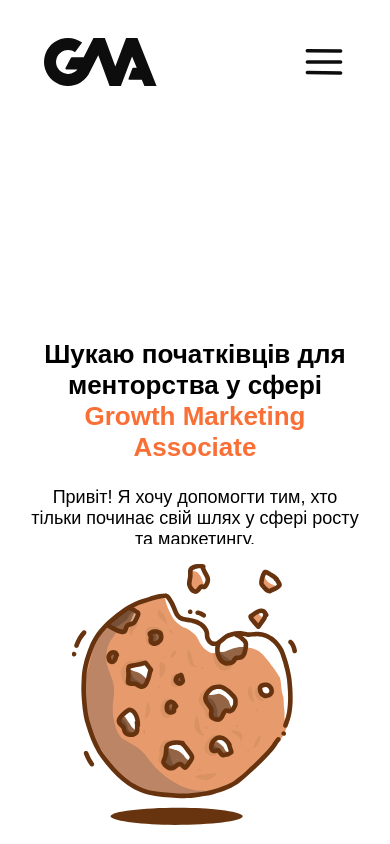
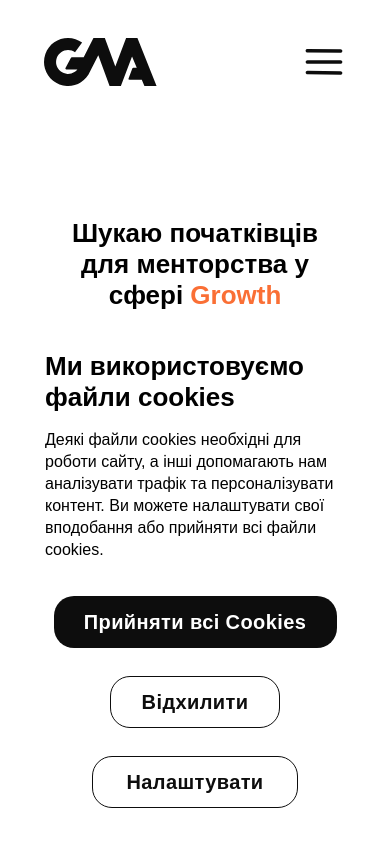
Before and after one commit to Maksymus333333/Growth_Marketing, a React (Create React App) app: page / in a window 390 px wide. Shown: the top 844 px of the page. Built offline with nearby package versions, Linux system fonts and the light colour scheme.

Commit message:
add 404 page +new cookies item

```diff
--- a/src/global/router/Routes.tsx
+++ b/src/global/router/Routes.tsx
@@ -2,6 +2,7 @@ import React from 'react';
 import { Routes, Route } from 'react-router-dom';
 import { LandingPage } from '../../pages/LandingPage';
 import { ThanksPage } from '../../pages/ThanksPage';
+import { Page404 } from '../../pages/404';
 
 export const AppRoutes = () => {
   return (
@@ -11,6 +12,7 @@ export const AppRoutes = () => {
       <Route path="/contacts" element={<Contacts />} />
       <Route path="/program" element={<Program />} /> */}
       <Route path="/thanks" element={<ThanksPage />} />
+      <Route path="*" element={<Page404/>} />
     </Routes>
   );
 };
--- a/src/modules/AboutCourse/Application/styles/style.css
+++ b/src/modules/AboutCourse/Application/styles/style.css
@@ -3,7 +3,7 @@
   align-items: center;
   justify-content: center;
   width: 100%;
-  padding: 0 160px;
+  padding: 0px 160px 130px 160px;
 }
 
 .application-section-container {
--- a/src/modules/AboutCourse/Conditions/styles/style.css
+++ b/src/modules/AboutCourse/Conditions/styles/style.css
@@ -90,6 +90,6 @@
     flex-direction: column;
     gap: 40px;
     justify-content: center;
-    padding: 130px 24px 40px;
+    padding: 0px 24px 40px;
   }
 }
--- a/src/modules/AboutCourse/MainSection/styles/style.css
+++ b/src/modules/AboutCourse/MainSection/styles/style.css
@@ -6,6 +6,7 @@
   background: url('../../../../assets/images/main-background.svg');
   background-repeat: no-repeat;
   background-position: center;
+  padding: 0px 160px;
 }
 
 .main-section-container {
@@ -20,4 +21,13 @@
   .main-section-container {
     padding: 121px 29px 156px;
   }
+  .main-section-wrapper {
+    padding: 0px;
+  }
 }
+
+@media (max-width: 1024px) {
+  .main-section-container {
+    padding: 0px 58px;
+  }
+}
--- a/src/modules/CookieConsent/index.tsx
+++ b/src/modules/CookieConsent/index.tsx
@@ -1,6 +1,5 @@
 import React, { useState, useEffect, useCallback } from 'react';
 import ReactGA from 'react-ga4';
-import CookiesIcon from '../../assets/images/cookies.svg';
 import './styles/styles.css';
 
 const COOKIE_KEY = 'cookiesAccepted';
@@ -40,7 +39,6 @@ export const CookieConsent = () => {
 
   return isVisible ? (
     <div className="cookie-consent-wrapper">
-      <img src={CookiesIcon} alt="Cookies ico" />
       <div className="cookie-message">
         <div className="cookie-text">
           <h2 className="cookie-main-title">Ми використовуємо файли cookies</h2>
@@ -56,7 +54,7 @@ export const CookieConsent = () => {
           <button className="cookie-buttons-cancel" onClick={handleReject}>
             Відхилити
           </button>
-          <button className="cookie-buttons-cancel">Налаштувати</button>
+          <button className="cookie-buttons-settings">Налаштувати</button>
         </div>
       </div>
     </div>
--- a/src/modules/CookieConsent/styles/styles.css
+++ b/src/modules/CookieConsent/styles/styles.css
@@ -4,8 +4,9 @@
   left: 0;
   right: 0;
   margin: 0 auto;
-  width: 1422px;
+  padding: 0px 90px;
   background-color: #fff;
+  border-color: rgba(218, 218, 218, 1);
   border-radius: 24px;
   display: flex;
   gap: 20px;
@@ -15,16 +16,16 @@
 
 .cookie-message {
   display: flex;
-  flex-direction: column;
-  height: 300px;
-  padding: 36px 36px 36px 0;
+  flex-direction: row;
+  padding: 36px 72px 36px 72px;
   justify-content: space-between;
+  gap: 70px;
 }
 
 .cookie-text {
   display: flex;
   flex-direction: column;
-  gap: 20px;
+  gap: 16px;
 }
 
 .cookie-main-title {
@@ -33,29 +34,87 @@
 }
 
 .cookie-text-description {
-  font-size: 20px;
-  line-height: 28px;
+  font-size: 16px;
+  font-weight: 400;
+  line-height: 22px;
 }
 
 .cookie-buttons {
   display: flex;
-  gap: 32px;
+  gap: 28px;
+  align-items: end;
 }
 
 .cookie-buttons-confirm {
+  width: 283px;
+  height: 52px;
   font-size: 20px;
+  font-weight: 700;
   letter-spacing: 0.02em;
   line-height: 28px;
   color: #fff;
   background-color: #0d0d0d;
-  padding: 16px 48px;
+  padding: 0px 10px;
+  border-radius: 20px;
 }
 
 .cookie-buttons-cancel {
   font-size: 20px;
+  font-weight: 700;
   letter-spacing: 0.02em;
   line-height: 28px;
   border: 1px solid #0d0d0d;
   color: #0d0d0d;
-  padding: 16px 48px;
+  padding: 0px 10px;
+  border-radius: 20px;
+  width: 170px;
+  height: 52px;
 }
+
+.cookie-buttons-settings {
+  font-size: 20px;
+  font-weight: 700;
+  letter-spacing: 0.02em;
+  line-height: 28px;
+  border: 1px solid #0d0d0d;
+  color: #0d0d0d;
+  padding: 0px 10px;
+  border-radius: 20px;
+  width: 206px;
+  height: 52px;
+}
+
+@media (width <= 1440px) {
+  .cookie-message {
+    padding: 36px 0px 36px 0px;
+    gap: 35px;
+  }
+  .cookie-buttons {
+    display: flex;
+    flex-direction: column;
+    justify-content: center;
+    gap: 28px;
+    align-items: center;
+  }
+}
+
+@media (width <= 1440px) {
+  .cookie-main-title {
+  font-size: 26px;
+  font-weight: 900;
+  }
+
+}
+
+@media (width <= 768px) {
+  .cookie-message {
+    display: flex;
+    flex-direction: column;
+  }
+  .cookie-consent-wrapper {
+    padding: 0px 45px;
+  }
+  .cookie-text {
+    align-items: center;
+  }
+}
--- a/src/modules/Footer/index.tsx
+++ b/src/modules/Footer/index.tsx
@@ -8,7 +8,7 @@ export const Footer = (): JSX.Element => {
   return (
     <section className="footer-section-wrapper">
       <div className="footer-links">
-        {['Політка Конфіденційності', 'Умови використання', 'Політка файлів cookie', 'Авторські права'].map((text) => (
+        {['Політика Конфіденційності', 'Умови використання', 'Політика файлів cookie', 'Авторські права'].map((text) => (
           <p className="footer-text" key={text}>
             {text}
           </p>
--- a/src/modules/Footer/styles/style.css
+++ b/src/modules/Footer/styles/style.css
@@ -1,5 +1,5 @@
 .footer-section-wrapper {
-  padding: 130px 90px 40px 90px;
+  padding: 0px 90px 40px 90px;
   display: flex;
   justify-content: center;
   flex-direction: column;
@@ -52,7 +52,7 @@
 @media screen and (width <= 1024px) {
   .footer-section-wrapper {
     justify-content: space-between;
-    padding: 130px 44px 40px;
+    padding: 0px 44px 40px;
     flex-direction: row;
     gap: 0;
   }
@@ -96,6 +96,6 @@
 
 @media screen and (width <= 768px) {
   .footer-section-wrapper {
-    padding: 130px 24px 40px;
+    padding: 0px 24px 40px;
   }
 }
--- /dev/null
+++ b/src/pages/404/features/GoMain/index.tsx
@@ -0,0 +1,20 @@
+import React from 'react';
+import { JSX } from 'react';
+import '../GoMain/styles/style.css';
+import { useNavigate } from 'react-router-dom';
+
+interface StyleGoMain404 {
+  style?: React.CSSProperties;
+}
+
+export const GoMain404 = ({ style }: StyleGoMain404): JSX.Element => {
+  const navigate = useNavigate();
+  const handleClick = () => {
+    navigate('/');
+  };
+  return (
+    <button className="go-main-button" onClick={handleClick} style={style}>
+    <p className="go-main-text">Повернутися на Головну</p>
+  </button>
+  );
+};
--- /dev/null
+++ b/src/pages/404/features/GoMain/styles/style.css
@@ -0,0 +1,15 @@
+  .go-main-button {
+    padding: 12px 32px;
+    border: 1px solid #0d0d0d;
+    border-radius: 20px;
+  }
+  .go-main-text {
+    margin: 0;
+    font-size: 20px;
+  }
+
+  @media (width <= 1024px) {
+    .go-main {
+      display: none;
+    }
+  }
--- /dev/null
+++ b/src/pages/404/index.tsx
@@ -0,0 +1,31 @@
+import React from 'react';
+import { JSX } from 'react';
+import './styles/style.css';
+import Image404 from '../../assets/images/page-404.png';
+import { GoMain404 } from './features/GoMain';
+
+
+export const Page404 = (): JSX.Element => {
+  return (
+<section className='page-404-container-wrapper'>
+  <div className='page-404-container'>
+<img src={Image404} className="image-404" alt="Image404" />
+    <div className='text-container-404'>
+    <div className='page-404-text'>
+    <h2 className='h2-404'>Ой! Сталася помилка</h2>
+    <p className='bottom-text-404'>Можливо сторінка була видалена, її назву змінено,
+        або вона тимчасово недоступна.
+         Перевірте URL на помилки або поверніться на Головну</p>
+    </div>
+    <GoMain404/>
+
+
+
+</div>
+
+
+</div>
+
+</section>
+  );
+};
--- /dev/null
+++ b/src/pages/404/styles/style.css
@@ -0,0 +1,69 @@
+.page-404-container-wrapper {
+    display: flex;
+    justify-content: center;
+    padding: 66px 515px 116px 515px;
+}
+.page-404-container {
+    display: flex;
+    justify-content: center;
+    flex-direction: column;
+    align-items: center;
+    gap: 24px;
+}
+
+.image-404 {
+    height: 468px;
+    width: 459px;
+}
+.text-container-404 {
+    display: flex;
+    gap: 32px;
+    flex-direction: column;
+    justify-content: center;
+    align-items: center;
+}
+.page-404-text {
+    display: flex;
+    gap: 20px;
+    flex-direction: column;
+    justify-content: center;
+    align-items: center;
+}
+.h2-404 {
+    font-size: 40px;
+    font-weight: 900;
+}
+.bottom-text-404 {
+    font-weight: 400;
+    font-size: 20px;
+    text-align: center;
+    padding: 0px 5px;
+}
+
+@media (width <= 1470px) {
+    .page-404-container-wrapper {
+        padding: 66px 215px 116px 215px;
+    }
+}
+
+@media (width <= 1024px) {
+    .page-404-container-wrapper {
+        padding: 66px 185px 116px 185px;
+    }
+}
+
+@media (width <= 850px) {
+    .page-404-container-wrapper {
+        padding: 66px 90px 116px 90px;
+    }
+    .image-404 {
+        height: 368px;
+        width: 359px;
+    }
+    .h2-404 {
+        font-size: 26px;
+    }
+    .bottom-text-404 {
+        font-size: 18px;
+    }
+}
```
Also changed, not shown: src/assets/images/page-404.png (added).
